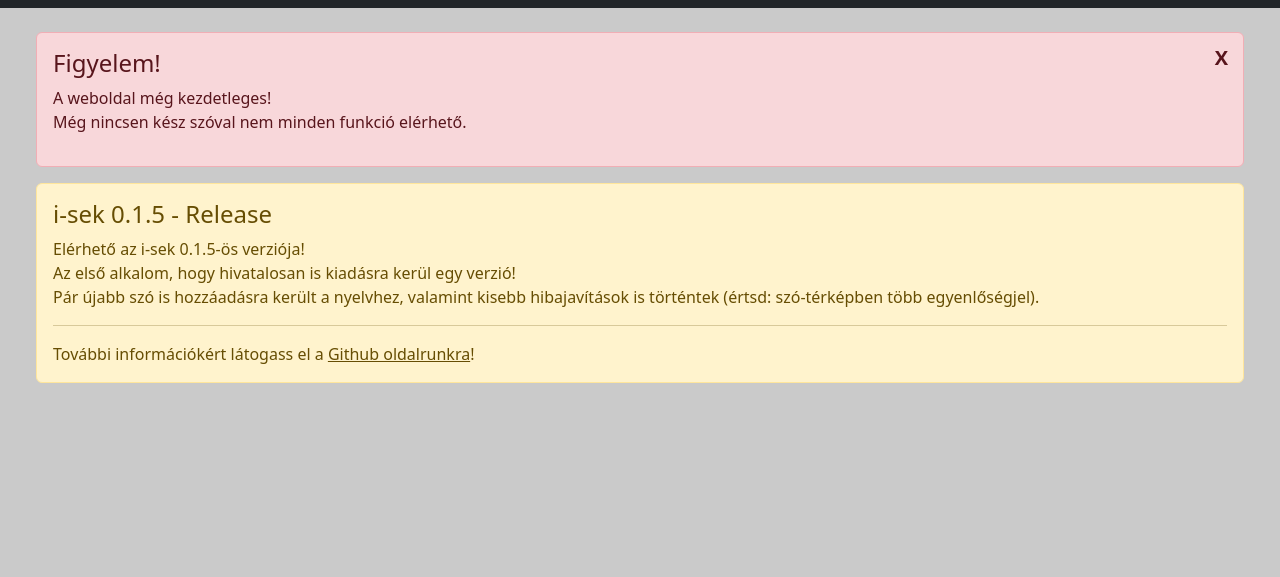
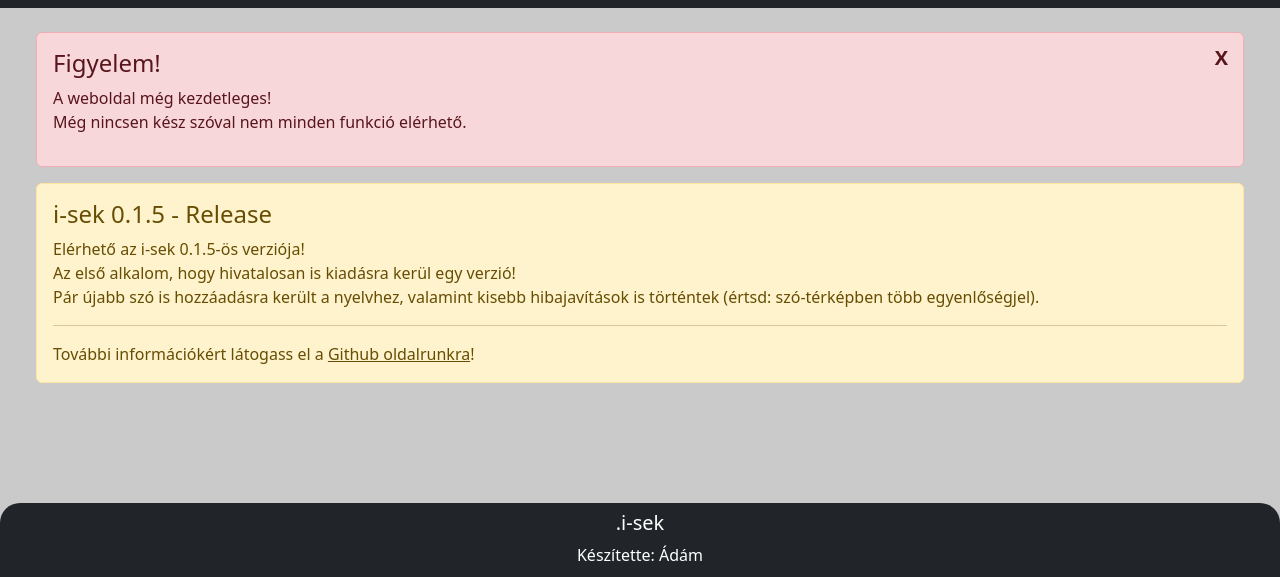
Before and after one commit to adika-sulis/isek-web, a plain HTML site: page index.html in a window 1280 px wide. Shown: the part 90-667 px from the top of the page. Drawn offline with nearby package versions, Linux system fonts and the light colour scheme.

Commit message:
footer fix

```diff
--- a/css/main.css
+++ b/css/main.css
@@ -4,7 +4,6 @@
 
 body {
     background-color: #cacaca;
-    overflow: auto;
 }
 
 nav .container.fluid {
@@ -59,7 +58,7 @@
     border-top-left-radius: 20px;
     border-top-right-radius: 20px;
     overflow: hidden !important;
-    position: fixed;
+    position: static;
     bottom: 0;
     max-width: 100vw;
 }
```
